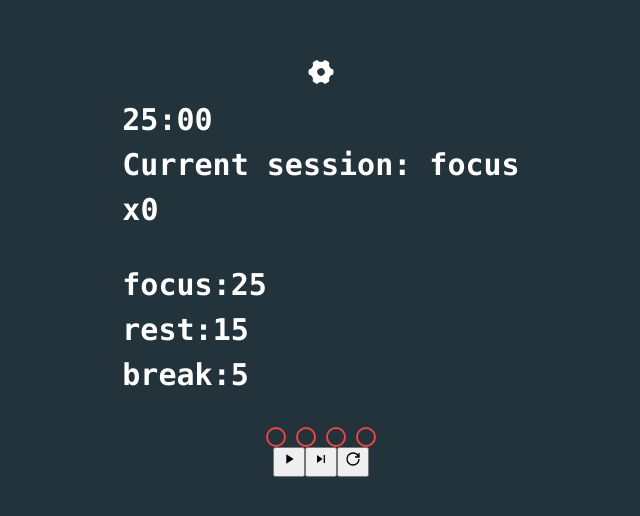
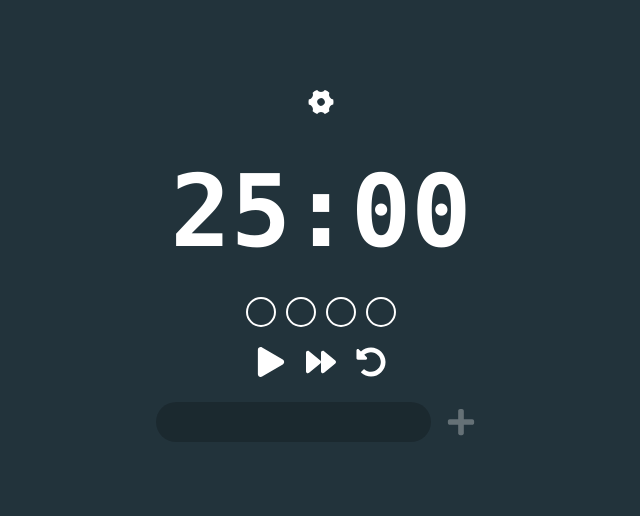
Before and after one commit to git-dmitriy/pomodoro-app, a React (Create React App) app: page / in a window 1280 px wide. Shown: the part 118-634 px from the top of the page, without its empty margins (319-959 px from the left). Built offline with nearby package versions, Linux system fonts and the light colour scheme; the HTML template or start-up script is replaced by a standard one.

Commit message:
Styling the timer part

```diff
--- a/src/components/timer/ClockDial.tsx
+++ b/src/components/timer/ClockDial.tsx
@@ -1,10 +1,13 @@
 import { useAppSelector } from 'app/hooks';
-import { Timing } from 'features/timer/types';
+import styled from 'styled-components';
 
-import styled from 'styled-components';
-const ClockDialTimer = styled.div`
-  font-size: 30px;
+const ClockDialTimer = styled.div``;
+
+const Timer = styled.div`
+  text-align: center;
+  font-size: 100px;
   font-weight: bold;
+  color: white;
 `;
 
 export const ClockDial = () => {
@@ -21,21 +24,10 @@ export const ClockDial = () => {
 
   return (
     <ClockDialTimer>
-      <div>
+      <Timer>
         {leadingZero(Math.floor(time / 60))}:
         {leadingZero(Math.floor(time % 60))}
-      </div>
-
-      <div>Current session: {currentSession}</div>
-      <div>x{completedCycles}</div>
-
-      <ul>
-        {Object.keys(config.timing).map((item, idx) => (
-          <li key={idx}>
-            {item}:{config.timing[item as keyof Timing]}
-          </li>
-        ))}
-      </ul>
+      </Timer>
     </ClockDialTimer>
   );
 };
--- a/src/components/timer/Controls.tsx
+++ b/src/components/timer/Controls.tsx
@@ -1,18 +1,19 @@
 import { useEffect } from 'react';
-import styled from 'styled-components';
+import { useAppSelector, useAppDispatch } from 'app/hooks';
 import { useLocalStorage } from 'components/hooks/useLocalsotrage';
 import { Config } from 'features/timer/types';
-import { useAppSelector, useAppDispatch } from 'app/hooks';
+import { FaPlay, FaPause, FaForward, FaUndoAlt } from 'react-icons/fa';
+import { Button } from 'components/ui/Button';
+import styled from 'styled-components';
 import {
   init,
   start,
   tick,
+  reset,
   pause,
   nextSession,
   cycleComplete,
 } from 'features/timer/timerSlice';
-import { MdPlayArrow, MdPause, MdSkipNext } from 'react-icons/md';
-import { GrPowerReset } from 'react-icons/gr';
 
 const ControlBtns = styled.div`
   display: flex;
@@ -52,6 +53,7 @@ export const Controls = () => {
 
   const resetHandler = () => {
     timerId && clearInterval(timerId);
+    dispatch(reset());
     dispatch(init(localConfig));
   };
 
@@ -76,20 +78,20 @@ export const Controls = () => {
   return (
     <ControlBtns>
       {isRunning ? (
-        <button onClick={pauseHandler}>
-          <MdPause />
-        </button>
+        <Button onClick={pauseHandler}>
+          <FaPause />
+        </Button>
       ) : (
-        <button onClick={startHandler}>
-          <MdPlayArrow />
-        </button>
+        <Button onClick={startHandler}>
+          <FaPlay />
+        </Button>
       )}
-      <button onClick={switchToNextSession}>
-        <MdSkipNext />
-      </button>
-      <button onClick={resetHandler}>
-        <GrPowerReset />
-      </button>
+      <Button onClick={switchToNextSession}>
+        <FaForward />
+      </Button>
+      <Button onClick={resetHandler}>
+        <FaUndoAlt />
+      </Button>
     </ControlBtns>
   );
 };
--- a/src/components/timer/Sessions.tsx
+++ b/src/components/timer/Sessions.tsx
@@ -1,6 +1,5 @@
 import { useAppSelector } from 'app/hooks';
 import styled from 'styled-components';
-import { BiGame } from 'react-icons/bi';
 
 const PomodoroItemsList = styled.ul`
   display: flex;
@@ -11,31 +10,20 @@ const PomodoroItemsList = styled.ul`
 `;
 
 const PomodoroItem = styled.li`
-  width: 20px;
-  height: 20px;
+  width: 30px;
+  height: 30px;
   border-radius: 50%;
-  border: 2px solid #ef4444;
+  border: 2px solid white;
   background-color: transparent;
   margin: 0 5px;
 `;
 
 const PomodoroItemFill = styled(PomodoroItem)`
-  background-color: #ef4444;
-`;
-
-const PomodoroItemRest = styled.li`
-  font-size: 30px;
-  background-color: #fde047;
-  border-radius: 50%;
-  display: flex;
-  justify-content: center;
-  align-items: center;
+  background-color: white;
 `;
 
 export const Sessinons = () => {
-  const { tomatoes, config, currentSession } = useAppSelector(
-    (state) => state.timer
-  );
+  const { tomatoes, config } = useAppSelector((state) => state.timer);
 
   const totalTomatoes = Array.from(Array(config.sessions.length / 2).keys());
 
@@ -48,12 +36,6 @@ export const Sessinons = () => {
           return <PomodoroItemFill key={item} />;
         }
       })}
-
-      {currentSession === 'rest' && (
-        <PomodoroItemRest>
-          <BiGame />
-        </PomodoroItemRest>
-      )}
     </PomodoroItemsList>
   );
 };
--- a/src/components/timer/Settings.tsx
+++ b/src/components/timer/Settings.tsx
@@ -96,6 +96,7 @@ export const Settings = ({ setShowSettings }: P) => {
       }
     }
   };
+
   const onSubmitHandler = (e: React.SyntheticEvent) => {
     e.preventDefault();
     setLocalConfig({
--- a/src/components/timer/TimerContainer.tsx
+++ b/src/components/timer/TimerContainer.tsx
@@ -9,12 +9,14 @@ import { pause } from 'features/timer/timerSlice';
 import { Settings } from 'components/timer/Settings';
 import { Button } from 'components/ui/Button';
 import { Backdrop } from 'components/ui/Backdrop';
+import { AddTaskForm } from 'components/tasks/AddTaskForm';
 import Portal from 'components/ui/Portal';
 
 const Container = styled.section`
   display: flex;
   flex-direction: column;
   align-items: center;
+  gap: 10px;
   padding: 20px;
   border-radius: 20px;
 `;
@@ -40,6 +42,7 @@ export const TimerContainer = () => {
       <ClockDial />
       <Sessinons />
       <Controls />
+      <AddTaskForm />
 
       {showSettings && (
         <Portal>
```
